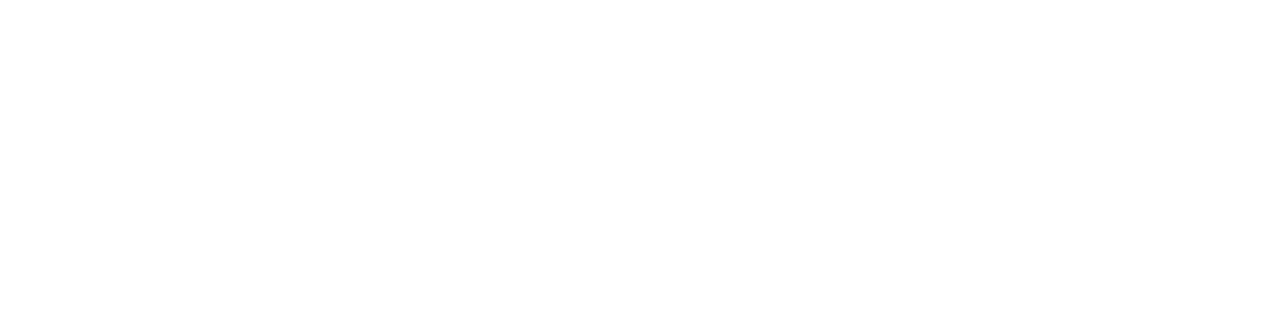
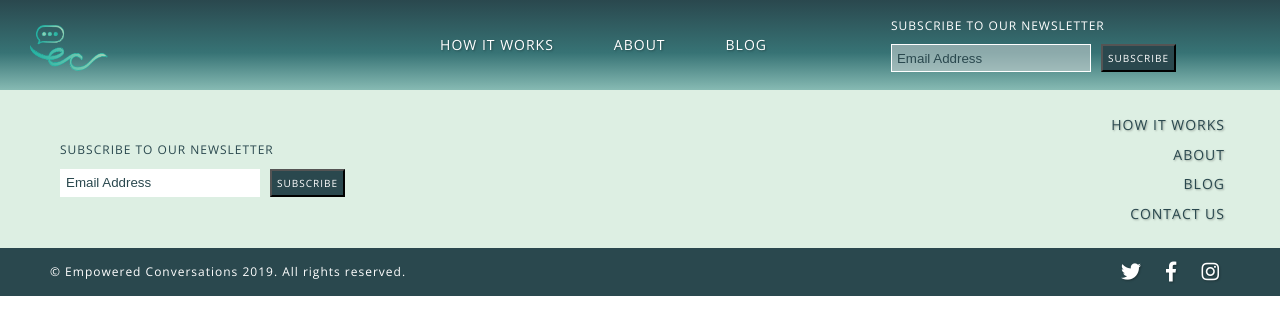
Before and after one commit to Build-Week-Empowered-Conversations/Marketing-Page, a plain HTML site: page tool.html in a window 1280 px wide. Drawn offline with nearby package versions, Linux system fonts and the light colour scheme; a web font is replaced by a local one.

Commit message:
Nav and footer

```diff
--- a/about.html
+++ b/about.html
@@ -0,0 +1,69 @@
+<!DOCTYPE html>
+<html lang="en">
+<head>
+  <meta charset="utf-8" />
+  <meta http-equiv="X-UA-Compatible" content="IE=edge" />
+  <title>Empowered Conversations</title>
+  <meta name="description" content="" />
+  <meta name="viewport" content="width=device-width, initial-scale=1" />
+  <link rel="stylesheet" href="/css/styles.css" />
+  <link rel="stylesheet" href="https://use.fontawesome.com/releases/v5.7.0/css/all.css" integrity="sha384-lZN37f5QGtY3VHgisS14W3ExzMWZxybE1SJSEsQp9S+oqd12jhcu+A56Ebc1zFSJ" crossorigin="anonymous" />
+  <link href="https://fonts.googleapis.com/css?family=DM+Serif+Text|Open+Sans&display=swap" rel="stylesheet" />
+</head>
+<body>
+  <script src="js/scripts.js"></script>
+
+<!-- NAVIGATION -->
+  <nav class="fixed-nav">
+    <div class="navbar">
+      <img class="logo" src="images/EmpoweredConversation-Logo-Md.png" style="height: 50px;"/>
+      <div id="nav-links">
+        <a href="">HOW IT WORKS</a>
+        <a href="">ABOUT</a>
+        <a href="">BLOG</a>
+      </div>
+    </div>
+    <div id="subscribe-top">
+      <form action="/action_page.php">
+        <span>SUBSCRIBE TO OUR NEWSLETTER</span>
+        <div class='inputs'>
+          <input type="text" name="email" value="Email Address">
+          <button type="submit">SUBSCRIBE</button>
+        </div>
+      </form>
+    </div>
+  </nav>
+
+
+
+
+  <!-- FOOTER -->
+  <footer>
+    <div class='main-footer'>
+      <div id="subscribe-bottom">
+        <form action="/action_page.php">
+          <span>SUBSCRIBE TO OUR NEWSLETTER</span>
+          <div class='inputs'>
+            <input type="text" name="email" value="Email Address">
+            <button type="submit">SUBSCRIBE</button>
+          </div>
+        </form>
+      </div>
+      <div class='nav-links'>
+        <a href="">HOW IT WORKS</a>
+        <a href="">ABOUT</a>
+        <a href="">BLOG</a>
+        <a href="">CONTACT US</a>
+      </div>
+    </div>
+    <div class="footer-bar">
+      <span>© Empowered Conversations 2019. All rights reserved.</span>
+      <div id="social">
+          <a href="https://twitter.com/empoweredconvo/"><i class="fab fa-twitter"></i></a>
+          <a href="https://www.facebook.com/empoweredconvo/"><i class="fab fa-facebook-f"></i></a>
+          <a href="https://www.instagram.com/empoweredconvo/"><i class="fab fa-instagram"></i></a>
+      </div>
+    </div>
+  </footer>
+</body>
+</html>
--- a/less/footer.less
+++ b/less/footer.less
@@ -0,0 +1,71 @@
+footer {
+  bottom: 0;
+  z-index: 9999;
+  width: 100%;
+  height: 50px;
+  margin: 20px 0;
+
+  .footer-bar {
+    .flex(space-between, center);
+    background-color: @dark-color;
+    color: white;
+    font-family: 'Open Sans', sans-serif;
+    font-size: 1.2rem;
+    line-height: 1.4;
+    letter-spacing: .1rem;
+    padding: 10px 50px;
+    a {
+      margin: 5px 10px;
+      font-size: 2rem;
+    }
+  }
+  .main-footer{
+    .flex(space-between, center);
+    background-color: @light-color;
+
+    .nav-links{
+      .flex(center, right);
+      flex-direction: column;
+      margin: 20px 50px;
+      a {
+        margin: 5px;
+        color: @dark-color;
+        text-align: right;
+      }
+    }
+
+    #subscribe-bottom {
+      .flex(center, center);
+      margin: 10px 50px;
+
+      form {
+        flex-direction: column;
+        color: @dark-color;
+        font-family: 'Open Sans', sans-serif;
+        font-size: 1.2rem;
+        line-height: 1.4;
+        letter-spacing: .1rem;
+        margin: 10px;
+        .inputs {
+          display: flex;
+          font-size: 1rem;
+          input {
+            width: 200px;
+            margin: 10px 5px 0px 0px;
+            padding:5px;
+            background-color: white;
+            color: @dark-color;
+            border: 1px solid white;
+          }
+          button {
+            margin: 10px 10px 0px 5px;
+            padding:5px;
+            background-color: @dark-color;
+            color: white;
+            border-color: 2px solid white;
+          }
+        }
+      }
+    }
+  }
+}
--- a/less/global.less
+++ b/less/global.less
@@ -42,5 +42,5 @@ a {
 button {
   font-family: 'Open Sans', sans-serif;
   letter-spacing: .1rem;
-  font-size: 1.6rem;
+  font-size: 1rem;
 }
--- a/less/landing.less
+++ b/less/landing.less
@@ -10,4 +10,17 @@ body{
   background-image: url('../images/aerial-shot-bird-s-eye-view-from-above-1556797.jpg');
   background-repeat: no-repeat;
   background-size: 100%;
+
+  .overlay{
+  background-color: rgba(225, 225, 225, 0.5);
+  z-index:2;
+  button {
+    margin: 10px 10px 0px 5px;
+    padding:5px;
+    background-color: @dark-color;
+    color: white;
+    border-color: 2px solid white;
+
+  }
+  }
 }
--- a/less/nav.less
+++ b/less/nav.less
@@ -8,27 +8,54 @@ nav {
   margin: 20px 0;
 
 
-  #navbar {
+  .navbar {
     .flex(space-between, center);
     width: 66%;
     // margin-top: 20px;
     img {
-      margin: 20px 10px 10px;
+      margin: 20px 30px 10px;
     }
-    #nav-links a {
-      // margin: 0, 40px;
+    #nav-links{
+      .flex(space-between, center);
+      a {
+        margin: 30px;
+      }
     }
   }
 
   #subscribe-top {
-    .flex(left, center);
-    width: 32%;
+    width: 40%;
+    .flex(center, center);
 
     form {
-      flex-direction: row;
-      input .btn-white {
-        margin: 0;
+      flex-direction: column;
+      color: white;
+      font-family: 'Open Sans', sans-serif;
+      font-size: 1.2rem;
+      line-height: 1.4;
+      letter-spacing: .1rem;      margin: 10px;
+      .inputs {
+        display: flex;
+        font-size: 1rem;
+        input {
+          width: 200px;
+          margin: 10px 5px 0px 0px;
+          padding:5px;
+          background-color: rgba(225, 225, 225, 0.5);
+          color: @dark-color;
+          border: 1px solid white;
+        }
+        button {
+          margin: 10px 10px 0px 5px;
+          padding:5px;
+          background-color: @dark-color;
+          color: white;
+          border-color: 2px solid white;
+
+        }
       }
+
+
     }
   }
 }
--- a/tool.html
+++ b/tool.html
@@ -0,0 +1,70 @@
+<!DOCTYPE html>
+<html lang="en">
+<head>
+  <meta charset="utf-8" />
+  <meta http-equiv="X-UA-Compatible" content="IE=edge" />
+  <title>Empowered Conversations</title>
+  <meta name="description" content="" />
+  <meta name="viewport" content="width=device-width, initial-scale=1" />
+  <link rel="stylesheet" href="/css/styles.css" />
+  <link rel="stylesheet" href="https://use.fontawesome.com/releases/v5.7.0/css/all.css" integrity="sha384-lZN37f5QGtY3VHgisS14W3ExzMWZxybE1SJSEsQp9S+oqd12jhcu+A56Ebc1zFSJ" crossorigin="anonymous" />
+  <link href="https://fonts.googleapis.com/css?family=DM+Serif+Text|Open+Sans&display=swap" rel="stylesheet" />
+</head>
+<body>
+  <script src="js/scripts.js"></script>
+
+<!-- NAVIGATION -->
+  <nav class="fixed-nav">
+    <div class="navbar">
+      <img class="logo" src="images/EmpoweredConversation-Logo-Md.png" style="height: 50px;"/>
+      <div id="nav-links">
+        <a href="">HOW IT WORKS</a>
+        <a href="">ABOUT</a>
+        <a href="">BLOG</a>
+      </div>
+    </div>
+    <div id="subscribe-top">
+      <form action="/action_page.php">
+        <span>SUBSCRIBE TO OUR NEWSLETTER</span>
+        <div class='inputs'>
+          <input type="text" name="email" value="Email Address">
+          <button type="submit">SUBSCRIBE</button>
+        </div>
+      </form>
+    </div>
+  </nav>
+
+
+
+
+
+  <!-- FOOTER -->
+  <footer>
+    <div class='main-footer'>
+      <div id="subscribe-bottom">
+        <form action="/action_page.php">
+          <span>SUBSCRIBE TO OUR NEWSLETTER</span>
+          <div class='inputs'>
+            <input type="text" name="email" value="Email Address">
+            <button type="submit">SUBSCRIBE</button>
+          </div>
+        </form>
+      </div>
+      <div class='nav-links'>
+        <a href="">HOW IT WORKS</a>
+        <a href="">ABOUT</a>
+        <a href="">BLOG</a>
+        <a href="">CONTACT US</a>
+      </div>
+    </div>
+    <div class="footer-bar">
+      <span>© Empowered Conversations 2019. All rights reserved.</span>
+      <div id="social">
+          <a href="https://twitter.com/empoweredconvo/"><i class="fab fa-twitter"></i></a>
+          <a href="https://www.facebook.com/empoweredconvo/"><i class="fab fa-facebook-f"></i></a>
+          <a href="https://www.instagram.com/empoweredconvo/"><i class="fab fa-instagram"></i></a>
+      </div>
+    </div>
+  </footer>
+</body>
+</html>
```
Also changed, not shown: howitworks.html (+67 -0 lines), landing.html (+22 -16 lines), css/styles.css.
